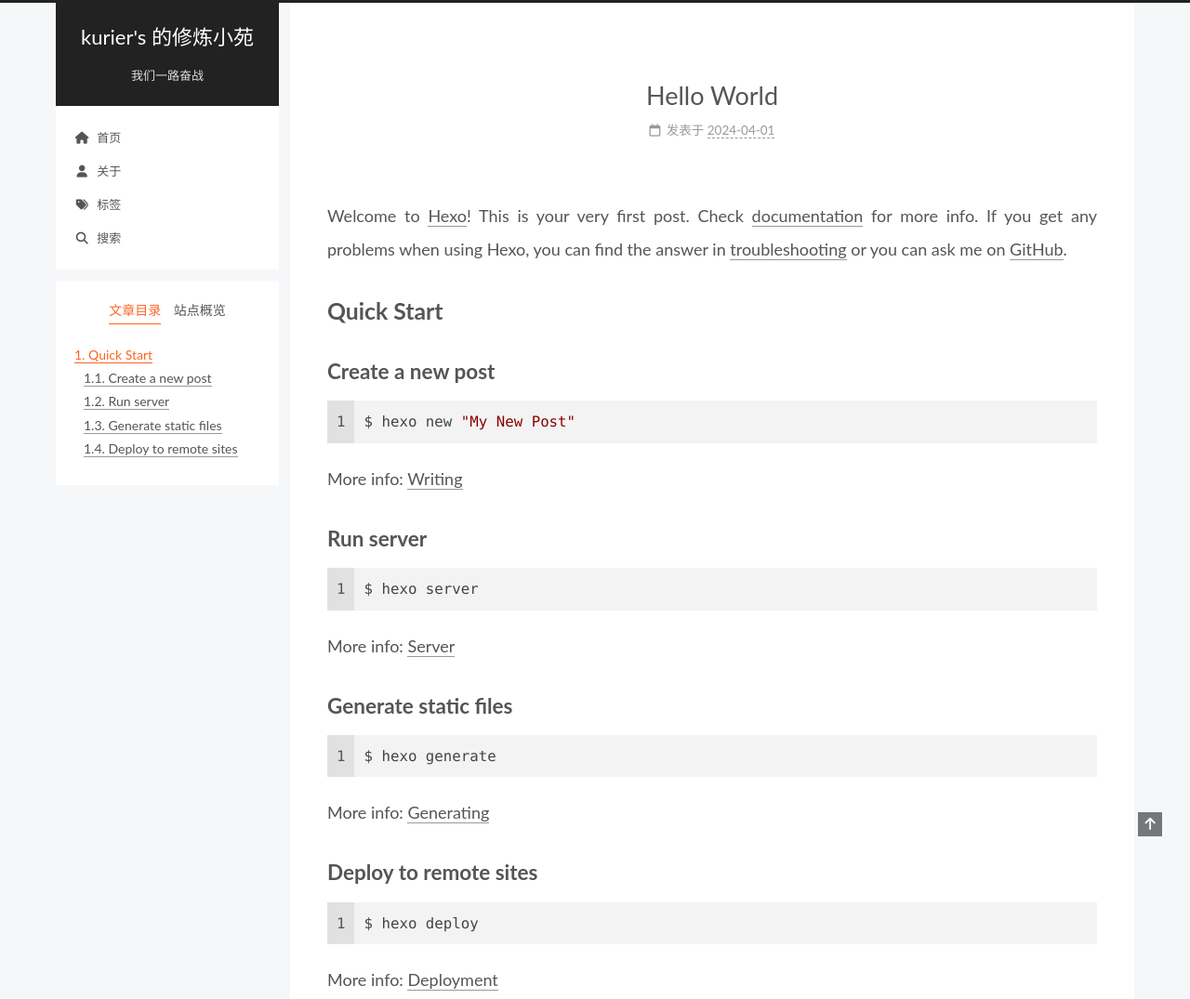
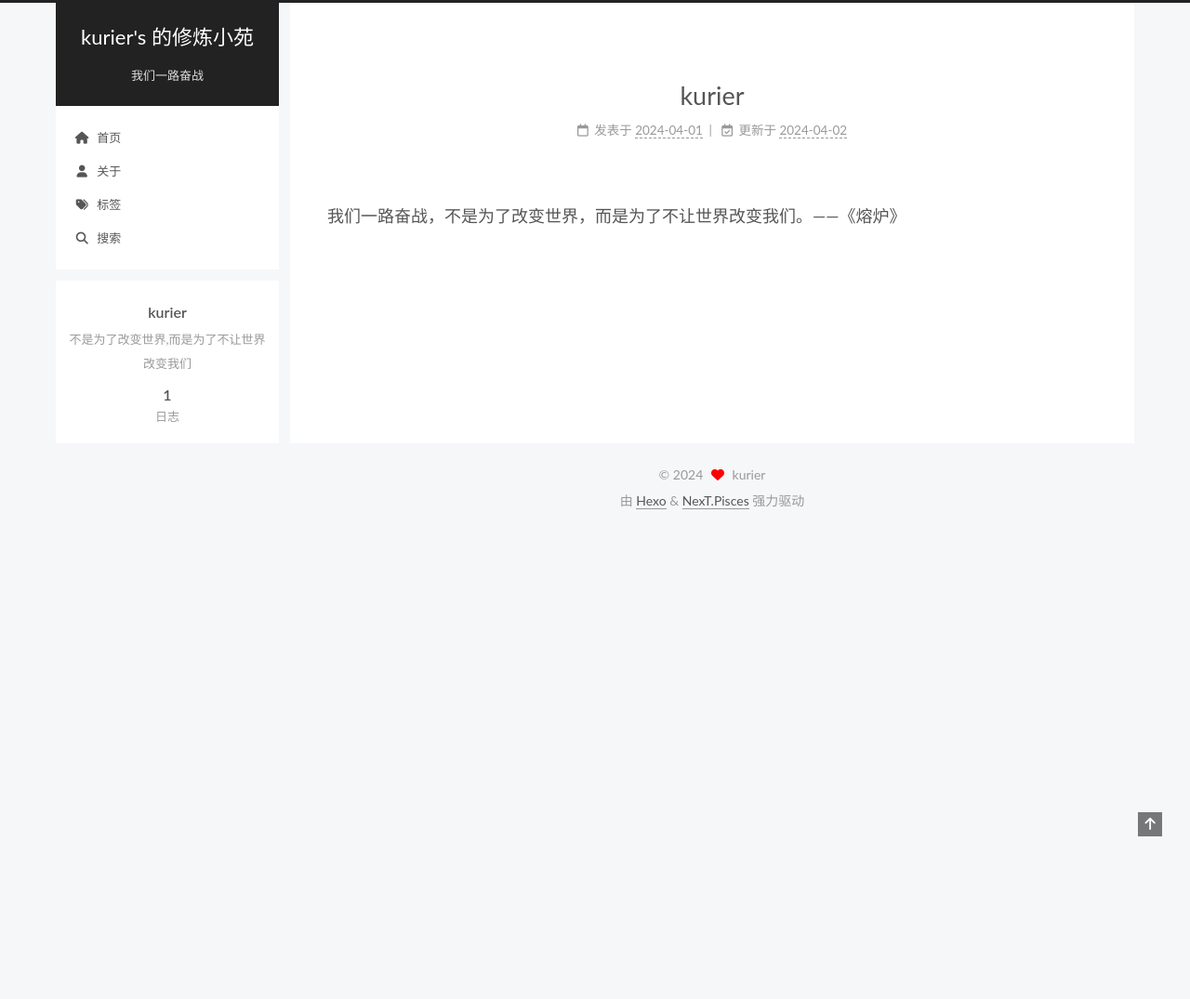
Before and after one commit to kugulu/kugulu.github.io, a plain HTML site: page 2024/04/01/hello-world/index.html in a window 1280 px wide. Shown: the top 1075 px of the page at 93% size. After the commit the page ends 800 px from the top, so only its background shows below. Drawn offline with nearby package versions, Linux system fonts and the light colour scheme; a script that the page names is missing.

Commit message:
Site updated: 2024-04-02 14:50:11

```diff
--- a/2024/04/01/hello-world/index.html
+++ b/2024/04/01/hello-world/index.html
@@ -19,15 +19,15 @@
 
 <script class="next-config" data-name="main" type="application/json">{"hostname":"kugulu.github.com","root":"/","images":"/images","scheme":"Pisces","darkmode":false,"version":"8.19.2","exturl":false,"sidebar":{"position":"left","display":"post","padding":18,"offset":12},"copycode":{"enable":false,"style":null},"fold":{"enable":false,"height":500},"bookmark":{"enable":false,"color":"#222","save":"auto"},"mediumzoom":false,"lazyload":false,"pangu":false,"comments":{"style":"tabs","active":null,"storage":true,"lazyload":false,"nav":null},"stickytabs":false,"motion":{"enable":true,"async":false,"transition":{"menu_item":"fadeInDown","post_block":"fadeIn","post_header":"fadeInDown","post_body":"fadeInDown","coll_header":"fadeInLeft","sidebar":"fadeInUp"}},"i18n":{"placeholder":"搜索...","empty":"没有找到任何搜索结果：${query}","hits_time":"找到 ${hits} 个搜索结果（用时 ${time} 毫秒）","hits":"找到 ${hits} 个搜索结果"},"path":"/search.xml","localsearch":{"enable":true,"trigger":"auto","top_n_per_article":1,"unescape":false,"preload":false}}</script><script src="/js/config.js"></script>
 
-    <meta name="description" content="Welcome to Hexo! This is your very first post. Check documentation for more info. If you get any problems when using Hexo, you can find the answer in troubleshooting or you can ask me on GitHub. Quick">
+    <meta name="description" content="我们一路奋战，不是为了改变世界，而是为了不让世界改变我们。——《熔炉》">
 <meta property="og:type" content="article">
-<meta property="og:title" content="Hello World">
+<meta property="og:title" content="kurier">
 <meta property="og:url" content="http://kugulu.github.com/2024/04/01/hello-world/index.html">
 <meta property="og:site_name" content="kurier&#39;s 的修炼小苑">
-<meta property="og:description" content="Welcome to Hexo! This is your very first post. Check documentation for more info. If you get any problems when using Hexo, you can find the answer in troubleshooting or you can ask me on GitHub. Quick">
+<meta property="og:description" content="我们一路奋战，不是为了改变世界，而是为了不让世界改变我们。——《熔炉》">
 <meta property="og:locale" content="zh_CN">
 <meta property="article:published_time" content="2024-04-01T13:14:34.835Z">
-<meta property="article:modified_time" content="2024-04-01T13:14:34.835Z">
+<meta property="article:modified_time" content="2024-04-02T06:49:47.987Z">
 <meta property="article:author" content="kurier">
 <meta property="article:tag" content="crypto,python,c语言,c++,记事">
 <meta name="twitter:card" content="summary">
@@ -37,10 +37,10 @@
 
 
 
-<script class="next-config" data-name="page" type="application/json">{"sidebar":"","isHome":false,"isPost":true,"lang":"zh-CN","comments":true,"permalink":"http://kugulu.github.com/2024/04/01/hello-world/","path":"2024/04/01/hello-world/","title":"Hello World"}</script>
+<script class="next-config" data-name="page" type="application/json">{"sidebar":"","isHome":false,"isPost":true,"lang":"zh-CN","comments":true,"permalink":"http://kugulu.github.com/2024/04/01/hello-world/","path":"2024/04/01/hello-world/","title":"kurier"}</script>
 
 <script class="next-config" data-name="calendar" type="application/json">""</script>
-<title>Hello World | kurier's 的修炼小苑</title>
+<title>kurier | kurier's 的修炼小苑</title>
 
 
 
@@ -127,7 +127,7 @@
 
   <aside class="sidebar">
 
-    <div class="sidebar-inner sidebar-nav-active sidebar-toc-active">
+    <div class="sidebar-inner sidebar-overview-active">
       <ul class="sidebar-nav">
         <li class="sidebar-nav-toc">
           文章目录
@@ -140,7 +140,6 @@
       <div class="sidebar-panel-container">
         <!--noindex-->
         <div class="post-toc-wrap sidebar-panel">
-            <div class="post-toc animated"><ol class="nav"><li class="nav-item nav-level-2"><a class="nav-link" href="#Quick-Start"><span class="nav-number">1.</span> <span class="nav-text">Quick Start</span></a><ol class="nav-child"><li class="nav-item nav-level-3"><a class="nav-link" href="#Create-a-new-post"><span class="nav-number">1.1.</span> <span class="nav-text">Create a new post</span></a></li><li class="nav-item nav-level-3"><a class="nav-link" href="#Run-server"><span class="nav-number">1.2.</span> <span class="nav-text">Run server</span></a></li><li class="nav-item nav-level-3"><a class="nav-link" href="#Generate-static-files"><span class="nav-number">1.3.</span> <span class="nav-text">Generate static files</span></a></li><li class="nav-item nav-level-3"><a class="nav-link" href="#Deploy-to-remote-sites"><span class="nav-number">1.4.</span> <span class="nav-text">Deploy to remote sites</span></a></li></ol></li></ol></div>
         </div>
         <!--/noindex-->
 
@@ -194,12 +193,12 @@
     </span>
 
     <span hidden itemprop="post" itemscope itemtype="http://schema.org/CreativeWork">
-      <meta itemprop="name" content="Hello World | kurier's 的修炼小苑">
+      <meta itemprop="name" content="kurier | kurier's 的修炼小苑">
       <meta itemprop="description" content="">
     </span>
       <header class="post-header">
         <h1 class="post-title" itemprop="name headline">
-          Hello World
+          kurier
         </h1>
 
         <div class="post-meta-container">
@@ -212,6 +211,13 @@
 
       <time title="创建时间：2024-04-01 21:14:34" itemprop="dateCreated datePublished" datetime="2024-04-01T21:14:34+08:00">2024-04-01</time>
     </span>
+    <span class="post-meta-item">
+      <span class="post-meta-item-icon">
+        <i class="far fa-calendar-check"></i>
+      </span>
+      <span class="post-meta-item-text">更新于</span>
+      <time title="修改时间：2024-04-02 14:49:47" itemprop="dateModified" datetime="2024-04-02T14:49:47+08:00">2024-04-02</time>
+    </span>
 
 
 </div>
@@ -222,19 +228,8 @@
 
 
 
-    <div class="post-body" itemprop="articleBody"><p>Welcome to <a target="_blank" rel="noopener" href="https://hexo.io/">Hexo</a>! This is your very first post. Check <a target="_blank" rel="noopener" href="https://hexo.io/docs/">documentation</a> for more info. If you get any problems when using Hexo, you can find the answer in <a target="_blank" rel="noopener" href="https://hexo.io/docs/troubleshooting.html">troubleshooting</a> or you can ask me on <a target="_blank" rel="noopener" href="https://github.com/hexojs/hexo/issues">GitHub</a>.</p>
-<h2 id="Quick-Start"><a href="#Quick-Start" class="headerlink" title="Quick Start"></a>Quick Start</h2><h3 id="Create-a-new-post"><a href="#Create-a-new-post" class="headerlink" title="Create a new post"></a>Create a new post</h3><figure class="highlight bash"><table><tr><td class="gutter"><pre><span class="line">1</span><br></pre></td><td class="code"><pre><span class="line">$ hexo new <span class="string">&quot;My New Post&quot;</span></span><br></pre></td></tr></table></figure>
-
-<p>More info: <a target="_blank" rel="noopener" href="https://hexo.io/docs/writing.html">Writing</a></p>
-<h3 id="Run-server"><a href="#Run-server" class="headerlink" title="Run server"></a>Run server</h3><figure class="highlight bash"><table><tr><td class="gutter"><pre><span class="line">1</span><br></pre></td><td class="code"><pre><span class="line">$ hexo server</span><br></pre></td></tr></table></figure>
-
-<p>More info: <a target="_blank" rel="noopener" href="https://hexo.io/docs/server.html">Server</a></p>
-<h3 id="Generate-static-files"><a href="#Generate-static-files" class="headerlink" title="Generate static files"></a>Generate static files</h3><figure class="highlight bash"><table><tr><td class="gutter"><pre><span class="line">1</span><br></pre></td><td class="code"><pre><span class="line">$ hexo generate</span><br></pre></td></tr></table></figure>
-
-<p>More info: <a target="_blank" rel="noopener" href="https://hexo.io/docs/generating.html">Generating</a></p>
-<h3 id="Deploy-to-remote-sites"><a href="#Deploy-to-remote-sites" class="headerlink" title="Deploy to remote sites"></a>Deploy to remote sites</h3><figure class="highlight bash"><table><tr><td class="gutter"><pre><span class="line">1</span><br></pre></td><td class="code"><pre><span class="line">$ hexo deploy</span><br></pre></td></tr></table></figure>
-
-<p>More info: <a target="_blank" rel="noopener" href="https://hexo.io/docs/one-command-deployment.html">Deployment</a></p>
+    <div class="post-body" itemprop="articleBody"><p>我们一路奋战，不是为了改变世界，而是为了不让世界改变我们。——《熔炉》</p>
+<span id="more"></span>
 
     </div>
 
```
Also changed, not shown: archives/2024/04/index.html (+1 -1 lines), archives/2024/index.html (+1 -1 lines), archives/index.html (+1 -1 lines), index.html (+16 -14 lines), search.xml (+3 -14 lines).
